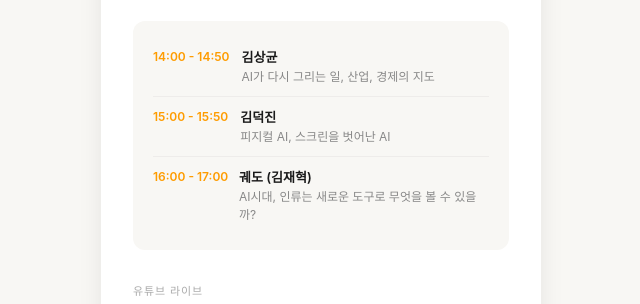
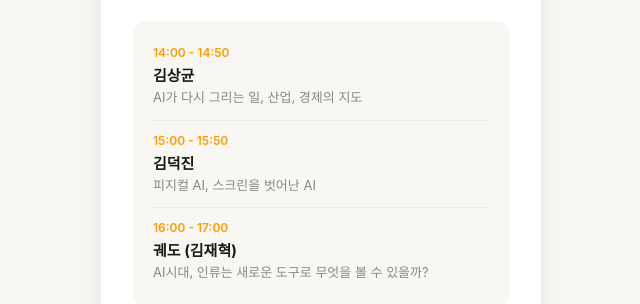
Before and after one commit to digitalon006-max/ai-forum-2026, a plain HTML site: page index.html in a window 1280 px wide. Shown: the part 194-498 px from the top of the page, without its empty margins (319-959 px from the left). Drawn offline with Linux system fonts and the light colour scheme.

Commit message:
Add files via upload

```diff
--- a/index.html
+++ b/index.html
@@ -49,13 +49,11 @@
   .schedule-box {
     background: #F8F7F4;
     border-radius: 12px;
-    padding: 1rem 1.25rem;
+    padding: 0.75rem 1.25rem;
     margin: 1.5rem 0 2rem;
   }
   .schedule-item {
-    display: flex;
-    gap: 12px;
-    padding: 10px 0;
+    padding: 12px 0;
     border-bottom: 1px solid #EEECEA;
   }
   .schedule-item:last-child { border-bottom: none; }
@@ -63,19 +61,16 @@
     font-size: 12px;
     color: #FE9C00;
     font-weight: 600;
-    white-space: nowrap;
-    padding-top: 2px;
-    min-width: 68px;
+    margin-bottom: 4px;
   }
-  .s-info {}
   .s-speaker {
-    font-size: 13px;
-    font-weight: 600;
+    font-size: 15px;
+    font-weight: 700;
     color: #1a1a1a;
-    margin-bottom: 2px;
+    margin-bottom: 3px;
   }
   .s-topic {
-    font-size: 12px;
+    font-size: 13px;
     color: #888;
     line-height: 1.5;
   }
@@ -117,10 +112,17 @@
   .icon-yt { background: #FF0000; }
   .icon-ai { background: #003087; }
   .icon-db { background: #1B6CD4; }
-  .btn-text { flex: 1; }
+  .btn-text { flex: 1; min-width: 0; }
   .btn-name { font-size: 14px; font-weight: 600; color: #1a1a1a; }
-  .btn-desc { font-size: 12px; color: #aaa; margin-top: 2px; }
-  .arrow { color: #ccc; font-size: 15px; }
+  .btn-desc {
+    font-size: 12px;
+    color: #aaa;
+    margin-top: 2px;
+    white-space: nowrap;
+    overflow: hidden;
+    text-overflow: ellipsis;
+  }
+  .arrow { color: #ccc; font-size: 15px; flex-shrink: 0; }
   hr { border: none; border-top: 1px solid #F0EEE8; margin: 0 0 1.25rem; }
   .footer {
     font-size: 13px;
@@ -141,24 +143,18 @@
   <div class="schedule-box">
     <div class="schedule-item">
       <div class="s-time">14:00 - 14:50</div>
-      <div class="s-info">
       <div class="s-speaker">김상균</div>
       <div class="s-topic">AI가 다시 그리는 일, 산업, 경제의 지도</div>
     </div>
-    </div>
     <div class="schedule-item">
       <div class="s-time">15:00 - 15:50</div>
-      <div class="s-info">
       <div class="s-speaker">김덕진</div>
       <div class="s-topic">피지컬 AI, 스크린을 벗어난 AI</div>
     </div>
-    </div>
     <div class="schedule-item">
       <div class="s-time">16:00 - 17:00</div>
-      <div class="s-info">
       <div class="s-speaker">궤도 (김재혁)</div>
       <div class="s-topic">AI시대, 인류는 새로운 도구로 무엇을 볼 수 있을까?</div>
-      </div>
     </div>
   </div>
 
```
Lines whose indentation alone changed are shown as unchanged.
